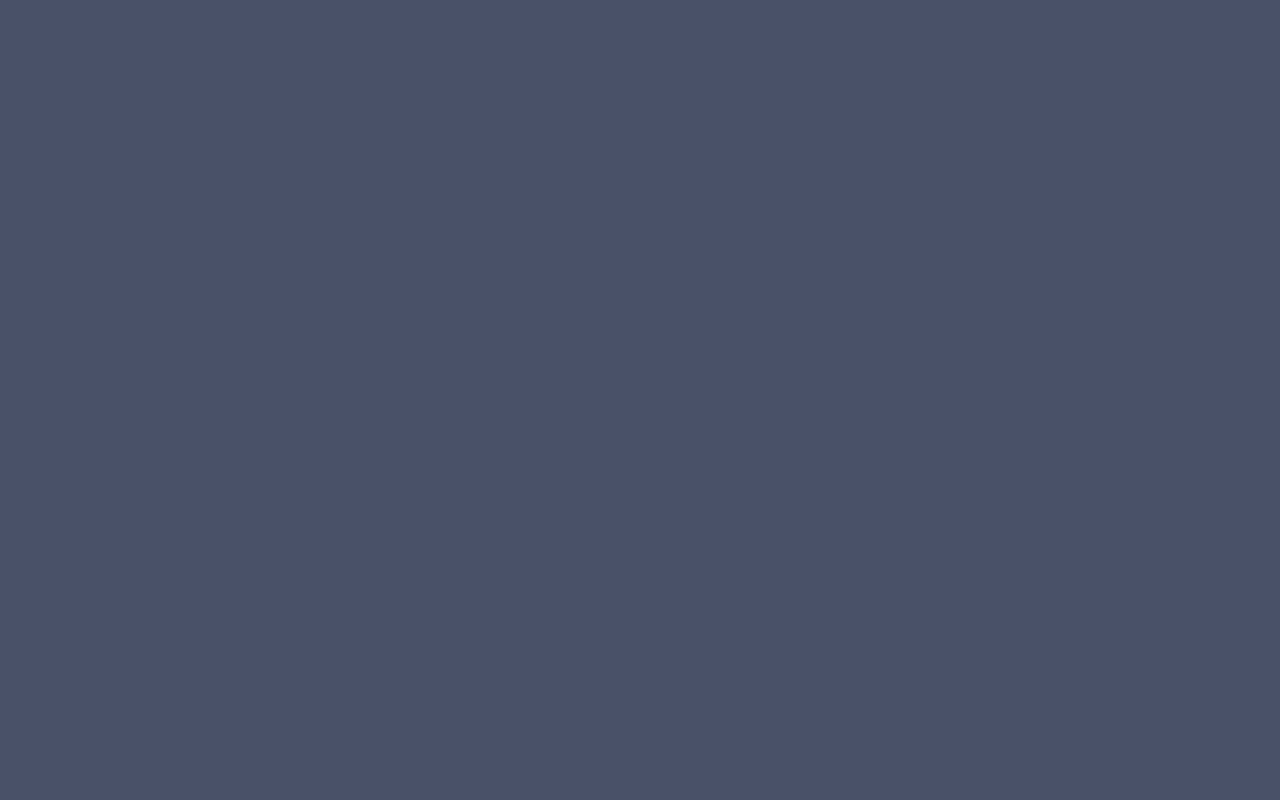
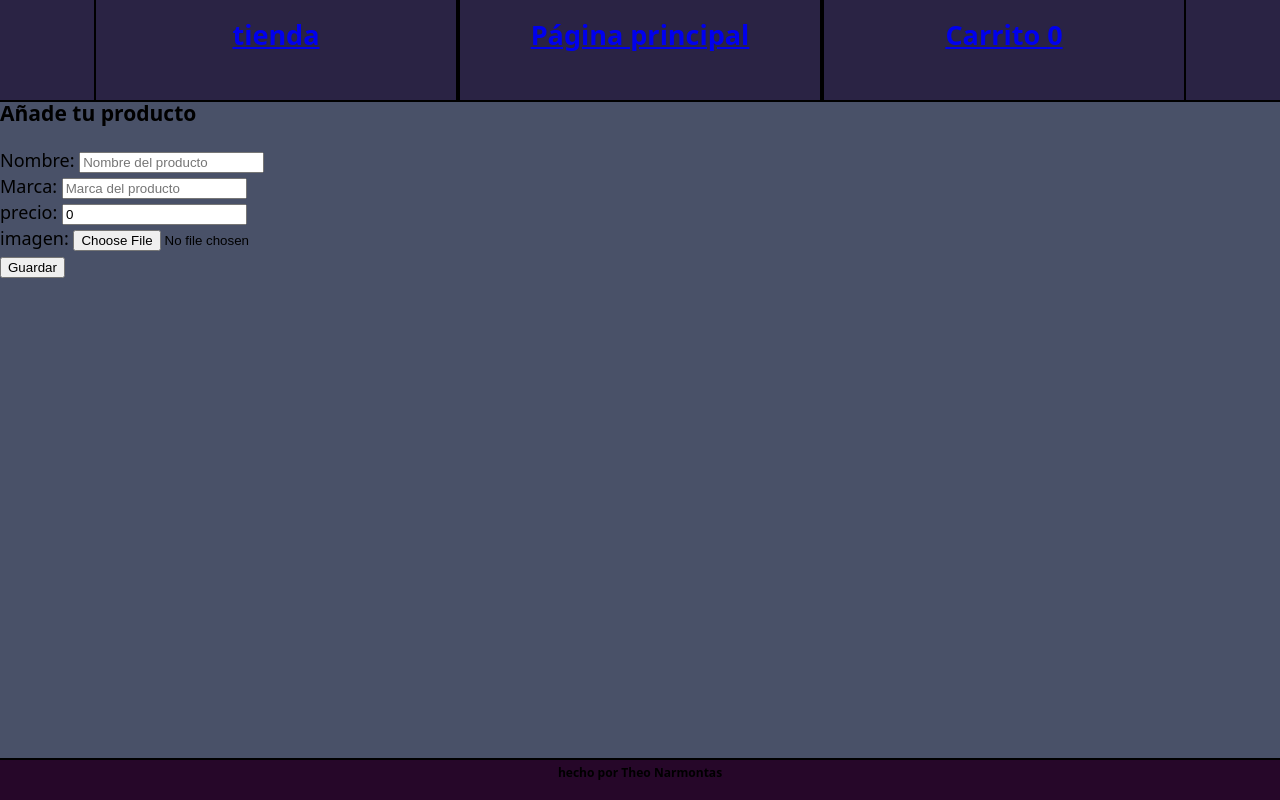
Before and after one commit to TheoTheNarmon/ShoesStore, a React (Vite) app: page /add in a window 1280 px wide. Before the commit this address had no page. Built offline with nearby package versions, Linux system fonts and the light colour scheme; no server answers; the database is empty.

Commit message:
CRUD agregado

```diff
--- a/package.json
+++ b/package.json
@@ -10,6 +10,7 @@
     "preview": "vite preview"
   },
   "dependencies": {
+    "firebase": "^12.15.0",
     "react": "^19.2.5",
     "react-dom": "^19.2.5",
     "react-router-dom": "^7.15.0"
--- a/src/App.jsx
+++ b/src/App.jsx
@@ -5,23 +5,27 @@ import Menu from './pages/menu/menu'
 import Product from './pages/product/product'
 import Cart from './pages/cart/cart'
 import MainPage from "./pages/main/main";
+import FormContainer from "./pages/shoeFrom/shoeForm";
 import { useEffect, useState } from "react";
+import { getFirestore, collection, getDocs } from 'firebase/firestore';
+import { db } from './firebase/config';
+import Management from "./components/management/management";
 
 function App(){
 
   const [products, setProducts] = useState([]);
 
   useEffect(() => {
-    fetch('/data/products.json')
-      .then(answer => answer.json())
-      .then(datos => {
-        setProducts(datos);
-        console.log('¡Productos cargados!', datos);
-      })
-      .catch(error => {
-        console.error('error detectado:', error);
-      });
-  }, [])
+    const productsDB = collection(db, "Shoes")
+
+    getDocs(productsDB).then((resp) => {
+      setProducts(
+        resp.docs.map((doc) => {
+          return{...doc.data(), id: doc.id}
+        })
+      );
+    })
+  }, []);
 
   return (
     <Routes>
@@ -29,11 +33,12 @@ function App(){
         <Route path="/" element={<MainPage />} />
         <Route path="/shop" element={<Menu products={products}/>} />
         <Route path="/product/:id" element={<Product products={products} />}/>
-        <Route path="/cart" element={<Cart items={products.filter(item => item.id % 2 === 0)}/>}/>
+        <Route path="/cart" element={<Cart/>}/>
+        <Route path="/add" element={<FormContainer/>}/>
+        <Route path="/management" element={<Management/>}/>
       </Route>
     </Routes>
   )
 }
-/*ya en el futuro tendré un carrito decente, por ahora solo recibe los pares*/
 
 export default App
--- /dev/null
+++ b/src/components/form/form.css
@@ -0,0 +1,10 @@
+.form{
+    display: 'flex';
+    flex-direction: column;
+    max-width: 24rem;
+    margin: 3rem auto;
+    padding: 1.5rem;
+    border: 1px solid #ddd;
+    border-radius: 8px;
+    gap: 16px;
+}
--- /dev/null
+++ b/src/components/form/form.jsx
@@ -0,0 +1,26 @@
+import React from "react";
+
+export function FormProd({dataForm, handleChange, handleSubmit, handleImageChange}){
+    return(
+        <form className="form" onSubmit={handleSubmit} >
+            <h3>Añade tu producto</h3>
+            <div>
+                <label>Nombre: </label>
+                <input type='text' placeholder="Nombre del producto" name="name" value={dataForm.name} onChange={handleChange}></input>
+            </div>
+            <div>
+                <label>Marca: </label>
+                <input type='text' placeholder="Marca del producto" name="brand" value={dataForm.brand} onChange={handleChange}></input>
+            </div>
+            <div>
+                <label>precio: </label>
+                <input type='number' placeholder="ej: 9000" name="price" value={dataForm.price} onChange={handleChange}></input>
+            </div>
+            <div>
+                <label>imagen: </label>
+                <input type='file' name="imageFile" onChange={handleImageChange}></input>
+            </div>
+            <button type="submit">Guardar</button>
+        </form>
+    )
+}
--- /dev/null
+++ b/src/components/management/management.jsx
@@ -0,0 +1,58 @@
+import React, { useState, useEffect } from 'react';
+import { db } from '../../firebase/config';
+import FormContainer from '../../pages/shoeFrom/shoeForm'
+import { collection, getDocs, deleteDoc, doc } from "firebase/firestore";
+
+const Management = () => {
+    const [prods, setProds] = useState([]);
+    const initialStage = {
+        name: "",
+        brand:"",
+        price: 0,
+        imagen: ""
+    };
+
+    const handleDelete = async (id) => {
+        const confirmation = window.confirm("¿estás seguuro que lo quieres eliminar?")
+        if(confirmation){
+            const docRef = doc(db, "Shoes", id)
+            await deleteDoc(docRef);
+            setProds(prods.filter(prod => prod.id !== id));
+            alert("Producto eliminado")
+        }
+    }
+
+    useEffect(() => {
+        const fetchProducts = async () => {
+            const prodRef = collection(db, "Shoes");
+
+            const resp = await getDocs(prodRef)
+
+            setProds(
+                resp.docs.map((doc) => ({ ...doc.data(), id: doc.id}))
+            );
+    };
+    fetchProducts();
+    }, [prods])
+
+    return(
+        <div>
+            <h2>Gestión de Productos</h2>
+            <hr />
+            <FormContainer dataForm={initialStage} />
+            <hr />
+            <h3>Lista de Productos</h3>
+            <ul>
+                {prods.map((prod) => (
+                    <li key={prod.id}>
+                        {prod.brand} {prod.name} - ${prod.price}
+                        {/*acá agregaremos los botones de acción */}
+                        <button onClick={() => handleDelete(prod.id)} style={{marginLeft: '10px'}}>Eliminar</button>
+                    </li>
+                ))}
+            </ul>
+        </div>
+    )
+}
+
+export default Management
--- /dev/null
+++ b/src/firebase/config.js
@@ -0,0 +1,21 @@
+
+import { initializeApp } from "firebase/app";
+import { getAnalytics } from "firebase/analytics";
+import { getFirestore } from "firebase/firestore";
+
+
+
+const firebaseConfig = {
+  apiKey: "AIzaSyAnmt3YyI1RMQ_fbuve46Msa6FJzrpK4qY",
+  authDomain: "super-shows-store.firebaseapp.com",
+  projectId: "super-shows-store",
+  storageBucket: "super-shows-store.firebasestorage.app",
+  messagingSenderId: "914714114967",
+  appId: "1:914714114967:web:cc1ef8817059cbf0f1a2d2",
+  measurementId: "G-2PGY9WWEXT"
+};
+
+
+const app = initializeApp(firebaseConfig);
+const analytics = getAnalytics(app);
+export const db = getFirestore(app);
--- /dev/null
+++ b/src/pages/shoeFrom/shoeForm.jsx
@@ -0,0 +1,81 @@
+import React, {useState} from 'react';
+import { FormProd } from '../../components/form/form';
+import { getFirestore, collection, addDoc } from 'firebase/firestore';
+
+function FormContainer(){
+    const [dataForm, setDataForm] = useState({
+        name: '',
+        brand: '',
+        price: 0,
+        });
+
+    const [imageFile, setImageFile] = useState(null);
+
+    const handleChange = (event) =>{
+        const {name, value} = event.target;
+        setDataForm({
+            ...dataForm,
+            [name]:value
+        });
+    }
+
+    const handleImageChange = (event) => {
+        if(event.target.files && event.target.files[0]){
+            setImageFile(event.target.files[0])
+            console.log("Archivo actual en el estado:", imageFile);
+        }
+    };
+
+    const handleSubmit = async (event) => {
+        event.preventDefault();
+
+        if(!imageFile){
+            alert("ingrese una imagen")
+            return;
+        }
+        const apiKey = '9411a76634b52789345a7b0c0f934a51';
+        const formData = new FormData();
+        formData.append('image', imageFile);
+
+        try{
+            console.log("subiendo imagen a Imgbb");
+            const answerImgbb = await fetch(`https://api.imgbb.com/1/upload?key=${apiKey}`, {
+                method: 'POST',
+                body: formData,
+            });
+
+            const dataImgbb = await answerImgbb.json();
+
+            if(dataImgbb.success){
+                console.log("imagen subida con exito", dataImgbb.data.url)
+
+                const fullProd = {
+                    ...dataForm,
+                    image: dataImgbb.data.url
+                }
+                console.log('Enviando Poducto a Firebase:', fullProd);
+                const db = getFirestore();
+                const prods = collection(db, "Shoes");
+
+                await addDoc(prods, fullProd);
+            }
+            else{
+                throw new Error('Subida Fallida');
+            }
+        } catch(error){
+            console.error("Error en el proceso de envio", error);
+            alert("Hubo un error en la subida, intenta de nuevo")
+        };
+    };
+
+    return (
+        <FormProd
+        dataForm={dataForm}
+        handleChange={handleChange}
+        handleSubmit={handleSubmit}
+        handleImageChange={handleImageChange}
+        ></FormProd>
+    )
+}
+
+export default FormContainer
```
Also changed, not shown: 1 other file (tests, documents, lock files or other folders).
